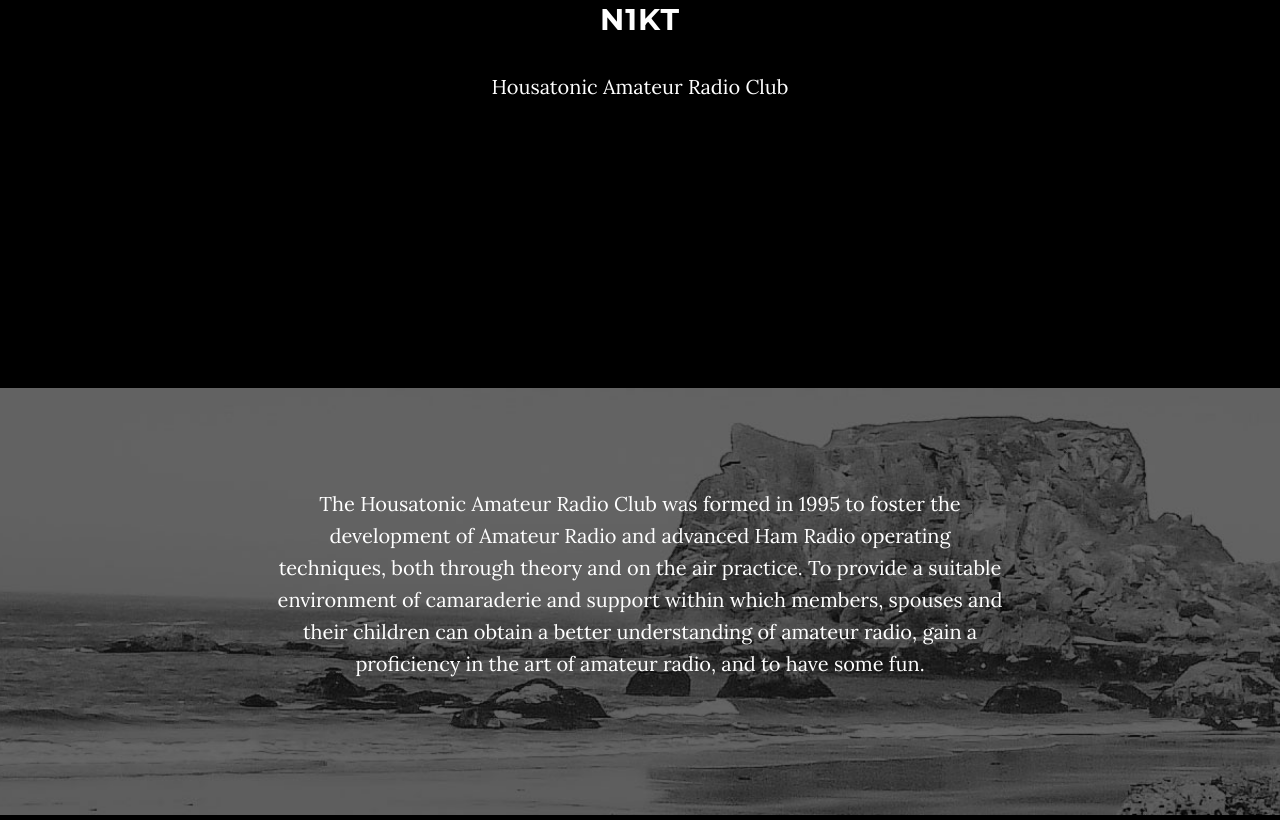
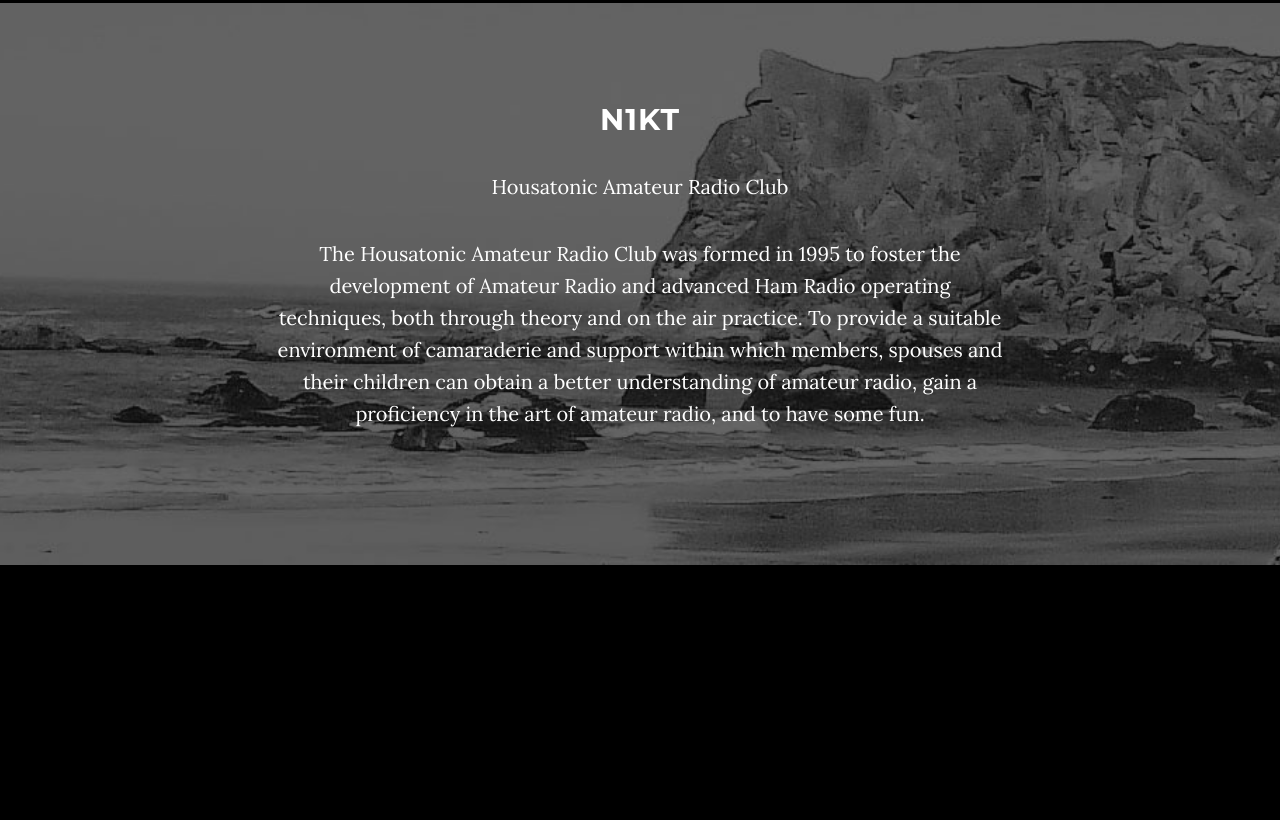
Before and after one commit to dschadlich/n1kt, a website: page index.html in a window 1280 px wide. Shown: the part 1047-1867 px from the top of the page. Drawn offline with nearby package versions, Linux system fonts and the light colour scheme; some packages are replaced by stand-ins of ours.

Commit message:
reorganized some data, added newsletter section

```diff
--- a/css/grayscale.css
+++ b/css/grayscale.css
@@ -220,7 +220,7 @@
 .content-section {
   padding-top: 100px;
 }
-.download-section {
+.about-section {
   width: 100%;
   padding: 50px 0;
   color: white;
@@ -240,7 +240,7 @@
   .content-section {
     padding-top: 250px;
   }
-  .download-section {
+  .about-section {
     padding: 100px 0;
   }
   #map {
--- a/index.html
+++ b/index.html
@@ -20,7 +20,7 @@
     <link href="https://fonts.googleapis.com/css?family=Montserrat:400,700" rel="stylesheet" type="text/css">
 
     <!-- Theme CSS -->
-    <link href="css/grayscale.min.css" rel="stylesheet">
+    <link href="css/grayscale.css" rel="stylesheet">
 
     <!-- HTML5 Shim and Respond.js IE8 support of HTML5 elements and media queries -->
     <!-- WARNING: Respond.js doesn't work if you view the page via file:// -->
@@ -56,6 +56,9 @@
                         <a class="page-scroll" href="#about">About</a>
                     </li>
                     <li>
+                        <a class="page-scroll" href="#news">Newsletter</a>
+                    </li>
+                    <li>
                         <a class="page-scroll" href="#contact">Contact</a>
                     </li>
                 </ul>
@@ -83,23 +86,31 @@
     </header>
 
     <!-- About Section -->
-    <section id="about" class="container content-section text-center">
-        <div class="row">
-            <div class="col-lg-8 col-lg-offset-2">
-                <h2>N1KT</h2>
-                <p>Housatonic Amateur Radio Club</p>
+    <section id="about" class="content-section text-center">
+        <div class="about-section">
+            <div class="container">
+                <div class="col-lg-8 col-lg-offset-2">
+                  <h2>N1KT</h2>
+                  <p>Housatonic Amateur Radio Club</p>
+            		<p>The Housatonic Amateur Radio Club was formed in 1995 to foster the development of Amateur Radio and advanced Ham Radio operating techniques, both through theory and on the air practice.
+			To provide a suitable environment of camaraderie and support within which members, spouses and their children can obtain a better understanding of amateur radio, gain a proficiency in the art of amateur radio, and to have some fun.</p>
+	    	</div>
             </div>
         </div>
     </section>
 
-    <!-- Download Section -->
-    <section id="download" class="content-section text-center">
-        <div class="download-section">
-            <div class="container">
-                <div class="col-lg-8 col-lg-offset-2">
-            		<p>The Housatonic Amateur Radio Club was formed in 1995 to foster the development of Amateur Radio and advanced Ham Radio operating techniques, both through theory and on the air practice.
-			To provide a suitable environment of camaraderie and support within which members, spouses and their children can obtain a better understanding of amateur radio, gain a proficiency in the art of amateur radio, and to have some fun.</p>
-	    	</div>
+
+    <!-- newsletter selection -->
+    <section id="news" class="container content-section text-center">
+        <div class="row">
+            <div class="col-lg-8 col-lg-offset-2">
+            </div>
+        </div>
+    </section>
+
+    <section id="photos" class="container content-section text-center">
+        <div class="row">
+            <div class="col-lg-8 col-lg-offset-2">
             </div>
         </div>
     </section>
@@ -109,21 +120,6 @@
         <div class="row">
             <div class="col-lg-8 col-lg-offset-2">
                 <h2>Contact</h2>
-                <!--<p>Feel free to email us to provide some feedback on our templates, give us suggestions for new templates and themes, or to just say hello!</p>
-                <p><a href="mailto:feedback@startbootstrap.com">feedback@startbootstrap.com</a>
-                </p>
-                <ul class="list-inline banner-social-buttons">
-                    <li>
-                        <a href="https://twitter.com/SBootstrap" class="btn btn-default btn-lg"><i class="fa fa-twitter fa-fw"></i> <span class="network-name">Twitter</span></a>
-                    </li>
-                    <li>
-                        <a href="https://github.com/IronSummitMedia/startbootstrap" class="btn btn-default btn-lg"><i class="fa fa-github fa-fw"></i> <span class="network-name">Github</span></a>
-                    </li>
-                    <li>
-                        <a href="https://plus.google.com/+Startbootstrap/posts" class="btn btn-default btn-lg"><i class="fa fa-google-plus fa-fw"></i> <span class="network-name">Google+</span></a>
-                    </li>
-                </ul>
-		-->
             </div>
         </div>
     </section>
@@ -132,7 +128,7 @@
     <!-- Footer -->
     <footer>
         <div class="container text-center">
-            <p>Copyright &copy; Your Website 2016</p>
+            <p>Copyright &copy; Housatonic Amateur Radio Club 2017</p>
         </div>
     </footer>
 
```
Also changed, not shown: README.md (deleted), 3 other files.
